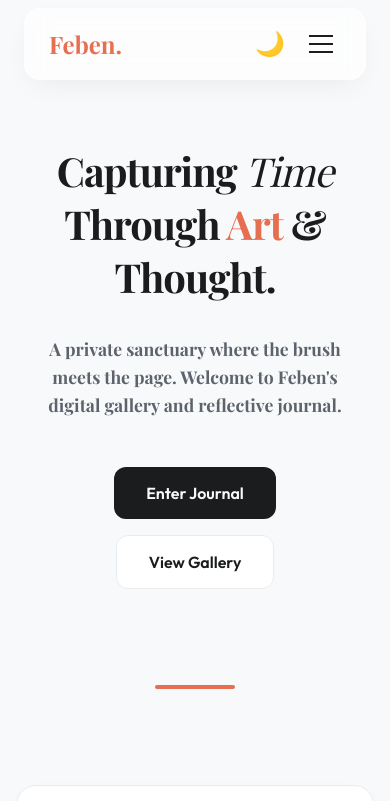
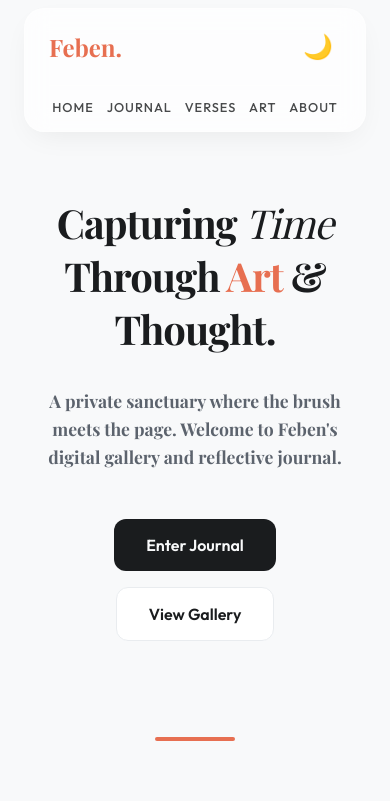
Before and after one commit to FEBEN-G/Personal-Journal-and-Art-Website, a Next.js app in the folder frontend/: page / in a window 390 px wide. Shown: the top 801 px of the page. Built offline with nearby package versions, Linux system fonts and the light colour scheme; a web font is replaced by a local one.

Commit message:
Redesigned mobile navigation to horizontal two-row layout

```diff
--- a/frontend/app/globals.css
+++ b/frontend/app/globals.css
@@ -213,18 +213,40 @@ footer {
   }
 
   .glass-header {
-    padding: 0.8rem 1.5rem;
-    margin: 0.5rem 0.5rem 0 0.5rem; /* Reduced top gap significantly */
-    border-radius: 16px;
+    padding: 1rem 1.5rem;
+    margin: 0.5rem 0.5rem 0 0.5rem;
+    border-radius: 20px;
+    flex-wrap: wrap; /* Allow wrapping to 2 rows */
+    justify-content: space-between;
+    align-items: center;
     height: auto;
-    flex-direction: row;
-    justify-content: space-between;
-    position: sticky;
-    top: 0.5rem;
+  }
+
+  .logo {
+    order: 1;
+  }
+
+  .header-actions {
+    order: 2;
   }
 
   .nav-links {
-    display: none; /* Hide standard nav on mobile */
+    order: 3;
+    width: 100%; /* Force nav to its own row on mobile */
+    display: flex;
+    justify-content: center;
+    margin-top: 1rem;
+    padding-top: 0.8rem;
+    border-top: 1px solid var(--glass-border);
+    flex-wrap: wrap;
+    gap: 0.8rem;
+  }
+
+  .nav-links a {
+    margin: 0;
+    font-size: 0.8rem;
+    text-transform: uppercase;
+    letter-spacing: 1px;
   }
 
   .container {
--- a/frontend/app/layout.tsx
+++ b/frontend/app/layout.tsx
@@ -2,7 +2,6 @@ import type { Metadata } from "next";
 import { Inter, Playfair_Display, Outfit } from "next/font/google";
 import "./globals.css";
 import ThemeToggle from "@/components/ThemeToggle";
-import MobileMenu from "@/components/MobileMenu";
 
 const inter = Inter({
   subsets: ["latin"],
@@ -48,9 +47,8 @@ export default function RootLayout({
               <a href="/art">Art</a>
               <a href="/about">About</a>
             </nav>
-            <div style={{ display: 'flex', alignItems: 'center', gap: '0.5rem' }}>
+            <div className="header-actions">
               <ThemeToggle />
-              <MobileMenu />
             </div>
           </header>
           <main>{children}</main>
--- a/frontend/components/MobileMenu.tsx
+++ /dev/null
@@ -1,147 +0,0 @@
-'use client';
-
-import { useState } from 'react';
-import Link from 'next/link';
-
-export default function MobileMenu() {
-  const [isOpen, setIsOpen] = useState(false);
-
-  const toggleMenu = () => setIsOpen(!isOpen);
-
-  return (
-    <div className="mobile-menu-wrapper">
-      <button
-        onClick={toggleMenu}
-        className="hamburger-btn"
-        aria-label="Toggle menu"
-      >
-        <div className={`line ${isOpen ? 'open' : ''}`}></div>
-        <div className={`line ${isOpen ? 'open' : ''}`}></div>
-        <div className={`line ${isOpen ? 'open' : ''}`}></div>
-      </button>
-
-      {isOpen && (
-        <div className="mobile-overlay fade-in" onClick={toggleMenu}>
-          <nav className="mobile-nav" onClick={(e) => e.stopPropagation()}>
-            <button className="close-btn" onClick={toggleMenu}>×</button>
-            <div className="mobile-links">
-              <Link href="/" onClick={toggleMenu}>Home</Link>
-              <Link href="/journal" onClick={toggleMenu}>Journal</Link>
-              <Link href="/verses" onClick={toggleMenu}>Verses</Link>
-              <Link href="/art" onClick={toggleMenu}>Art</Link>
-              <Link href="/about" onClick={toggleMenu}>About</Link>
-            </div>
-            <div className="mobile-footer serif">
-              Feben Getachew ✧ 2026
-            </div>
-          </nav>
-        </div>
-      )}
-
-      <style jsx>{`
-        .mobile-menu-wrapper {
-          display: none;
-        }
-
-        .hamburger-btn {
-          background: none;
-          border: none;
-          display: flex;
-          flex-direction: column;
-          gap: 6px;
-          cursor: pointer;
-          padding: 8px;
-          z-index: 1001;
-        }
-
-        .line {
-          width: 24px;
-          height: 2px;
-          background: var(--text-primary);
-          transition: all 0.3s ease;
-        }
-
-        .line.open:nth-child(1) { transform: translateY(8px) rotate(45deg); }
-        .line.open:nth-child(2) { opacity: 0; }
-        .line.open:nth-child(3) { transform: translateY(-8px) rotate(-45deg); }
-
-        .mobile-overlay {
-          position: fixed;
-          top: 0;
-          left: 0;
-          right: 0;
-          bottom: 0;
-          background: rgba(0, 0, 0, 0.7); /* Darker backdrop */
-          backdrop-filter: blur(4px); /* Blur the content behind, not the menu */
-          z-index: 1000;
-          display: flex;
-          justify-content: flex-end;
-        }
-
-        .mobile-nav {
-          width: 85%;
-          max-width: 320px;
-          height: 100%;
-          background: var(--bg-secondary) !important; /* Force solid color */
-          opacity: 1;
-          padding: 4rem 2rem; /* Reduced top padding to move links up */
-          display: flex;
-          flex-direction: column;
-          box-shadow: -15px 0 50px rgba(0,0,0,0.6);
-          animation: slideIn 0.4s cubic-bezier(0.19, 1, 0.22, 1);
-          border-left: 4px solid var(--accent-vibrant);
-          z-index: 1002;
-        }
-
-        @keyframes slideIn {
-          from { transform: translateX(100%); }
-          to { transform: translateX(0); }
-        }
-
-        .close-btn {
-          position: absolute;
-          top: 2rem;
-          right: 2rem;
-          background: none;
-          border: none;
-          font-size: 2.8rem;
-          color: var(--text-primary);
-          cursor: pointer;
-        }
-
-        .mobile-links {
-          display: flex;
-          flex-direction: column;
-          gap: 1.8rem;
-          margin-top: 2rem;
-        }
-
-        .mobile-links a {
-          font-size: 1.8rem;
-          font-weight: 800;
-          color: var(--text-primary);
-          text-decoration: none;
-          letter-spacing: -0.5px;
-        }
-
-        .mobile-links a:active {
-          transform: scale(0.95);
-          color: var(--accent-vibrant);
-        }
-
-        .mobile-footer {
-          margin-top: auto;
-          font-size: 1.1rem;
-          opacity: 0.8;
-          color: var(--text-secondary);
-        }
-
-        @media (max-width: 768px) {
-          .mobile-menu-wrapper {
-            display: block;
-          }
-        }
-      `}</style>
-    </div>
-  );
-}
```
